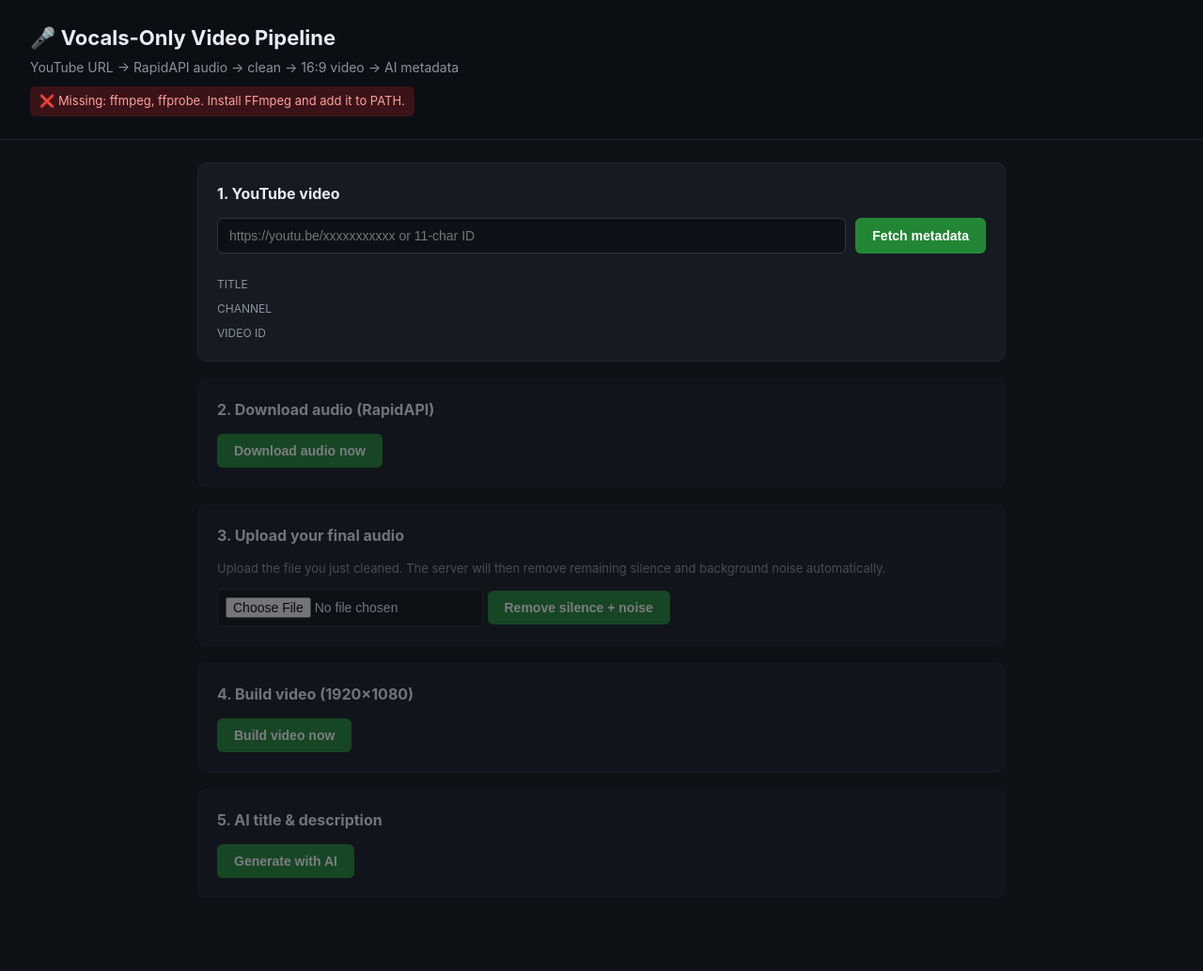
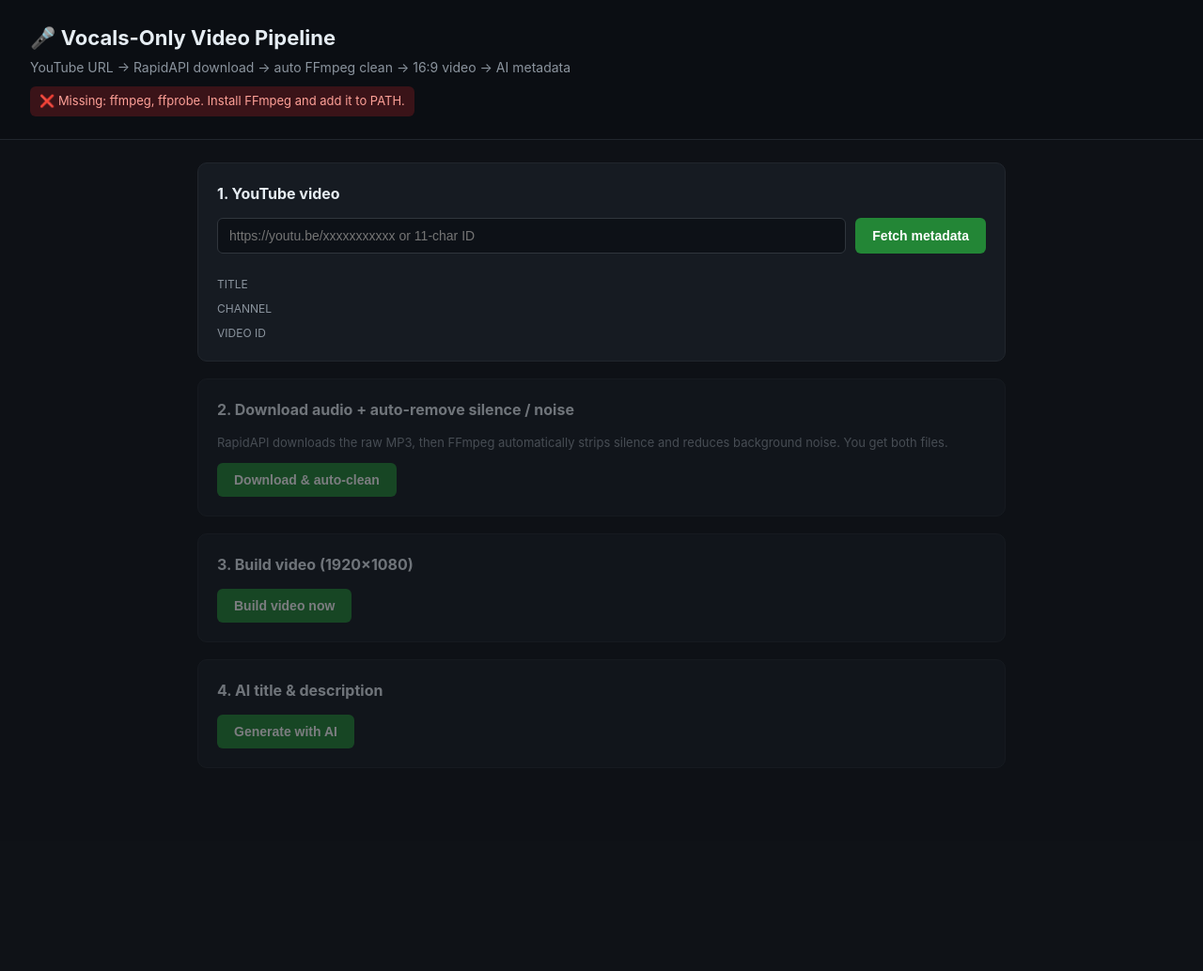
Before and after one commit to shabbirdevmsr/hatemusic, a Flask app: page / in a window 1280 px wide. Shown: the whole page at 94% size. After the commit the page ends 797 px from the top, so only its background shows below. Run offline with Flask 3, Linux system fonts and the light colour scheme; some libraries are stand-ins or nearby versions.

Commit message:
Update index.html

```diff
--- a/templates/index.html
+++ b/templates/index.html
@@ -37,23 +37,28 @@
   .mono { font-family: monospace; }
   .big-link { display: inline-block; margin: 10px 0; padding: 10px 16px;
               background: #1f6feb; color: white; border-radius: 6px;
-              text-decoration: none; font-weight: 600; }
+              text-decoration: none; font-weight: 600; margin-right: 10px; }
   .big-link:hover { background: #388bfd; }
   details { margin-top: 12px; font-size: 12px; color: #8b949e; }
   details pre { background: #0d1117; padding: 10px; border-radius: 6px;
-                overflow: auto; max-height: 200px; white-space: pre-wrap; }
+                overflow: auto; max-height: 250px; white-space: pre-wrap; }
   video { width: 100%; max-width: 640px; border-radius: 6px;
           margin: 10px 0; display: block; }
   .editable { background: #0d1117; border: 1px solid #30363d; border-radius: 6px;
               padding: 10px; margin-top: 6px; min-height: 40px; white-space: pre-wrap; }
   .hint { color: #8b949e; font-size: 13px; margin: 0 0 12px; }
+  .stats { font-size: 13px; background: #0d1117; border: 1px solid #30363d;
+           border-radius: 6px; padding: 10px 14px; margin: 10px 0; }
+  .stats span { color: #7ee787; font-weight: 600; }
+  .divider { border-top: 1px dashed #30363d; margin: 16px 0; }
+  .small { font-size: 12px; color: #8b949e; }
 </style>
 </head>
 <body>
 
 <header>
   <h1>🎤 Vocals-Only Video Pipeline</h1>
-  <p class="sub">YouTube URL → RapidAPI audio → clean → 16:9 video → AI metadata</p>
+  <p class="sub">YouTube URL → RapidAPI download → auto FFmpeg clean → 16:9 video → AI metadata</p>
   <div id="health" class="health"></div>
 </header>
 
@@ -79,29 +84,36 @@
   </section>
 
   <section class="card disabled" id="step2">
-    <h2>2. Download audio (RapidAPI)</h2>
-    <button id="btn-download">Download audio now</button>
+    <h2>2. Download audio + auto-remove silence / noise</h2>
+    <p class="hint">RapidAPI downloads the raw MP3, then FFmpeg automatically strips
+      silence and reduces background noise. You get both files.</p>
+    <button id="btn-download">Download & auto-clean</button>
+
     <div id="download-out" class="hidden">
-      <p>Original audio (download, clean it however you want, then come to Step 3):</p>
-      <a id="download-link" href="#" download class="big-link">⬇ Download original audio</a>
-      <details><summary>RapidAPI log</summary><pre id="download-log"></pre></details>
+      <div class="stats" id="clean-stats"></div>
+
+      <div class="label">Cleaned audio (ready for video)</div>
+      <a id="clean-link" href="#" download class="big-link">⬇ Download cleaned MP3</a>
+      <a id="raw-link"   href="#" download class="big-link"
+         style="background:#30363d">⬇ Raw MP3 (no cleaning)</a>
+
+      <details><summary>Full log</summary><pre id="download-log"></pre></details>
+
+      <div class="divider"></div>
+      <div class="label">Optional — replace with your own cleaned file</div>
+      <p class="small">If you want to use a different audio file you cleaned yourself,
+        upload it here. It will be auto-cleaned again.</p>
+      <input type="file" id="file-input" accept="audio/*">
+      <button id="btn-clean" style="margin-top:8px">Upload & re-clean</button>
+      <div id="clean-out" class="hidden" style="margin-top:10px">
+        <a id="clean-manual-link" href="#" download class="big-link">⬇ Download re-cleaned MP3</a>
+        <details><summary>Log</summary><pre id="clean-log"></pre></details>
+      </div>
     </div>
   </section>
 
   <section class="card disabled" id="step3">
-    <h2>3. Upload your final audio</h2>
-    <p class="hint">Upload the file you just cleaned. The server will then remove
-      remaining silence and background noise automatically.</p>
-    <input type="file" id="file-input" accept="audio/*">
-    <button id="btn-clean">Remove silence + noise</button>
-    <div id="clean-out" class="hidden">
-      <a id="clean-link" href="#" download class="big-link">⬇ Download cleaned audio</a>
-      <details><summary>Server log</summary><pre id="clean-log"></pre></details>
-    </div>
-  </section>
-
-  <section class="card disabled" id="step4">
-    <h2>4. Build video (1920×1080)</h2>
+    <h2>3. Build video (1920×1080)</h2>
     <button id="btn-video">Build video now</button>
     <div id="video-out" class="hidden">
       <video id="video-player" controls></video>
@@ -110,8 +122,8 @@
     </div>
   </section>
 
-  <section class="card disabled" id="step5">
-    <h2>5. AI title & description</h2>
+  <section class="card disabled" id="step4">
+    <h2>4. AI title & description</h2>
     <button id="btn-ai">Generate with AI</button>
     <div id="ai-out" class="hidden">
       <div class="label">Title</div>
@@ -130,7 +142,6 @@
   thumbnail_url: null,
   title: "",
   description: "",
-  audio_name: null,
   cleaned_name: null,
 };
 
@@ -141,7 +152,7 @@
 fetch("/api/health").then(r => r.json()).then(h => {
   const box = $("health");
   if (h.ok) {
-    box.textContent = "✅ FFmpeg detected — RapidAPI ready";
+    box.textContent = "✅ FFmpeg detected — ready";
     box.classList.add("ok");
   } else {
     box.textContent = "❌ Missing: " + h.missing.join(", ") + ". " + h.hint;
@@ -187,9 +198,9 @@
   }
 };
 
-// ---- STEP 2 ----
+// ---- STEP 2 (download + auto clean) ----
 $("btn-download").onclick = async () => {
-  $("btn-download").textContent = "Downloading via RapidAPI...";
+  $("btn-download").textContent = "Downloading + cleaning... (may take a minute)";
   $("btn-download").disabled = true;
 
   try {
@@ -201,21 +212,32 @@
     const data = await res.json();
     if (!data.success) throw new Error(data.error);
 
-    state.audio_name = data.audio_name;
+    state.cleaned_name = data.cleaned_name;
 
-    $("download-link").href = data.audio_url;
+    // stats
+    const s = data.stats || {};
+    $("clean-stats").innerHTML =
+      `Original: <span>${(s.original_duration||0).toFixed(2)}s</span> · ` +
+      `After clean: <span>${(s.new_duration||0).toFixed(2)}s</span> · ` +
+      `Removed: <span>${(s.removed||0).toFixed(2)}s</span> · ` +
+      `Silence sections: <span>${s.silence_sections||0}</span> · ` +
+      `Segments kept: <span>${s.segments_kept||0}</span>`;
+
+    $("clean-link").href = data.cleaned_url;
+    $("raw-link").href   = data.audio_url;
     $("download-log").textContent = (data.logs || []).join("\n");
+
     show($("download-out"));
     enableStep($("step3"));
   } catch (e) {
     alert("Error: " + e.message);
   } finally {
-    $("btn-download").textContent = "Download audio now";
+    $("btn-download").textContent = "Download & auto-clean";
     $("btn-download").disabled = false;
   }
 };
 
-// ---- STEP 3 ----
+// ---- optional manual re-clean ----
 $("btn-clean").onclick = async () => {
   const file = $("file-input").files[0];
   if (!file) return alert("Pick a file first");
@@ -233,21 +255,21 @@
 
     state.cleaned_name = data.cleaned_name;
 
-    $("clean-link").href = data.cleaned_url;
+    $("clean-manual-link").href = data.cleaned_url;
     $("clean-log").textContent = (data.logs || []).join("\n");
     show($("clean-out"));
-    enableStep($("step4"));
+    enableStep($("step3"));
   } catch (e) {
     alert("Error: " + e.message);
   } finally {
-    $("btn-clean").textContent = "Remove silence + noise";
+    $("btn-clean").textContent = "Upload & re-clean";
     $("btn-clean").disabled = false;
   }
 };
 
-// ---- STEP 4 ----
+// ---- STEP 3 ----
 $("btn-video").onclick = async () => {
-  if (!state.cleaned_name) return alert("Clean audio first");
+  if (!state.cleaned_name) return alert("Download or clean audio first");
 
   $("btn-video").textContent = "Building...";
   $("btn-video").disabled = true;
@@ -264,11 +286,11 @@
     const data = await res.json();
     if (!data.success) throw new Error(data.error);
 
-    $("video-link").href = data.video_url;
+    $("video-link").href  = data.video_url;
     $("video-player").src = data.video_url;
     $("video-log").textContent = (data.logs || []).join("\n");
     show($("video-out"));
-    enableStep($("step5"));
+    enableStep($("step4"));
   } catch (e) {
     alert("Error: " + e.message);
   } finally {
@@ -277,7 +299,7 @@
   }
 };
 
-// ---- STEP 5 ----
+// ---- STEP 4 ----
 $("btn-ai").onclick = async () => {
   $("btn-ai").textContent = "Thinking...";
   $("btn-ai").disabled = true;
```
